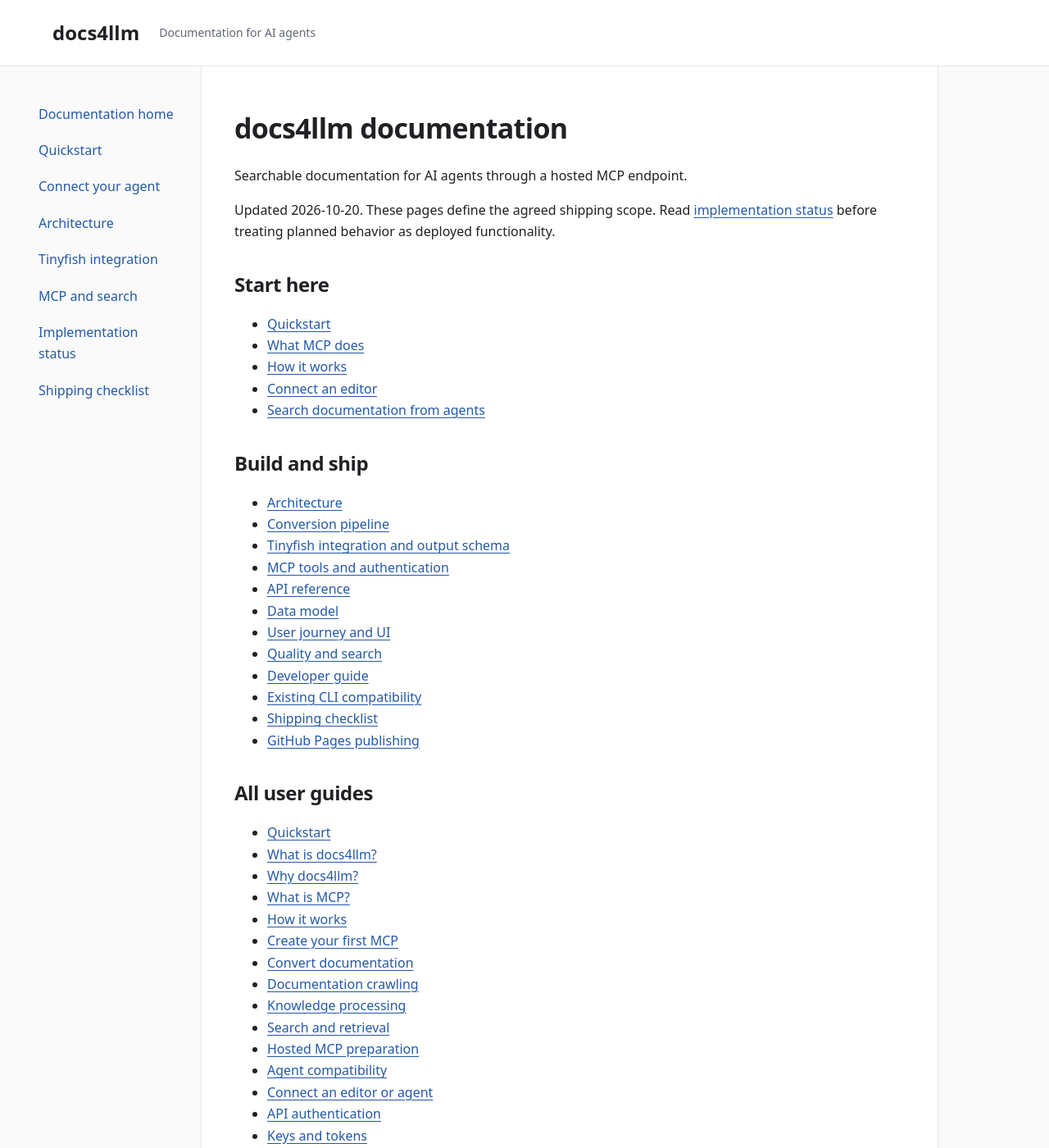
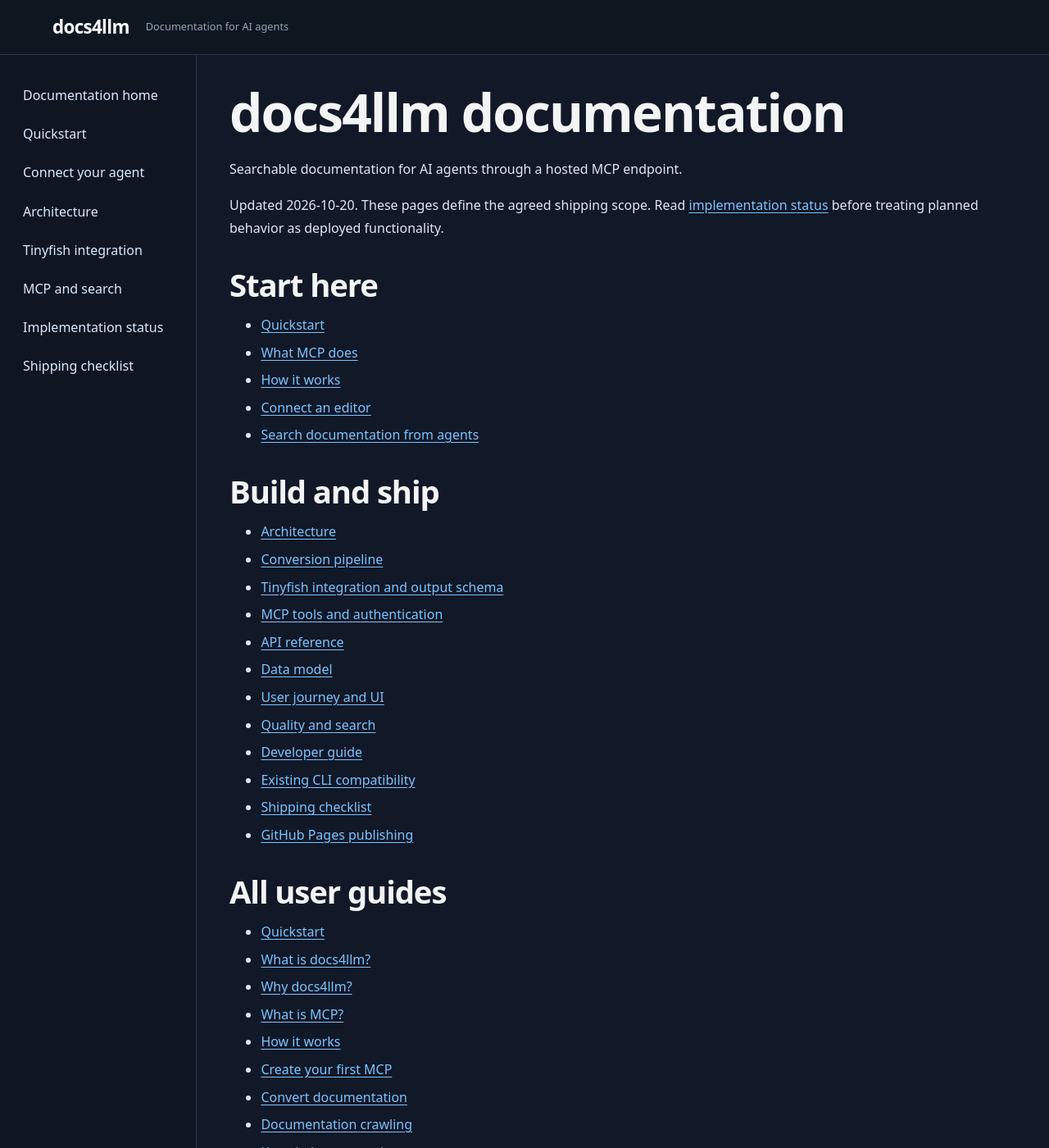
Before and after one commit to dipesh-BS/docs-docs, a Jekyll site: the page built from docs/index.md, in a window 1280 px wide and 1400 px high. Shown: the whole window at 82% size. Built offline with Jekyll 4.4.1, drawn with Linux system fonts in a browser that asks for light colours.

Commit message:
Improve the docs layout to a dark, HTML-friendly documentation style matching the lightweight docs landing page design.

```diff
--- a/docs/assets/style.css
+++ b/docs/assets/style.css
@@ -1,23 +1,253 @@
 * { box-sizing: border-box; }
-body { margin: 0; background: #fafafa; color: #202124; font: 16px/1.65 system-ui, sans-serif; }
-header { padding: 20px 5vw; border-bottom: 1px solid #e5e7eb; display: flex; gap: 24px; align-items: center; background: white; }
-header a { font-size: 24px; font-weight: 750; text-decoration: none; color: #202124; }
-header span, footer { color: #626773; font-size: 14px; }
-.shell { display: grid; grid-template-columns: 230px minmax(0, 900px); max-width: 1250px; margin: auto; }
-nav { padding: 36px 20px; }
-nav a { display: block; padding: 9px 12px; border-radius: 6px; text-decoration: none; }
-nav a:hover { background: #eef0f3; }
-main { padding: 32px 40px 64px; background: white; min-width: 0; border-inline: 1px solid #e5e7eb; overflow-wrap: anywhere; }
-a { color: #2459a6; text-underline-offset: 3px; }
-h1, h2, h3 { line-height: 1.25; letter-spacing: -.02em; }
-h1 { font-size: 34px; } h2 { margin-top: 36px; }
-pre { background: #f5f6f8; padding: 18px; overflow-x: auto; border: 1px solid #e5e7eb; border-radius: 8px; }
-code { font-family: ui-monospace, monospace; font-size: .88em; }
-table { display: block; max-width: 100%; overflow-x: auto; border-collapse: collapse; }
-th, td { border: 1px solid #e5e7eb; padding: 10px 14px; text-align: left; }
-blockquote { margin-inline: 0; padding: 4px 20px; border-left: 3px solid #d88458; background: #fff8f3; }
-footer { padding: 24px; text-align: center; border-top: 1px solid #e5e7eb; }
-:focus-visible { outline: 3px solid #2459a6; outline-offset: 3px; }
-.skip { position: absolute; left: 12px; top: -60px; background: white; padding: 8px; }
-.skip:focus { top: 8px; }
-@media (max-width: 760px) { .shell { display: block; } nav { padding: 12px; display: flex; flex-wrap: wrap; } main { padding: 22px; border: 0; } header span { display: none; } h1 { font-size: 28px; } }
+
+html { scroll-behavior: smooth; }
+
+body {
+  margin: 0;
+  background: #111827;
+  color: #e5e7eb;
+  font: 16px/1.7 system-ui, -apple-system, BlinkMacSystemFont, "Segoe UI", sans-serif;
+}
+
+header {
+  display: flex;
+  align-items: center;
+  gap: 20px;
+  padding: 14px 5vw;
+  background: rgba(15, 23, 32, 0.96);
+  border-bottom: 1px solid #2d3748;
+  position: sticky;
+  top: 0;
+  z-index: 10;
+}
+
+header a {
+  color: #f8fafc;
+  text-decoration: none;
+  font-size: 1.4rem;
+  font-weight: 700;
+  letter-spacing: -0.03em;
+}
+
+header span,
+footer {
+  color: #94a3b8;
+  font-size: 0.8rem;
+}
+
+.shell {
+  display: grid;
+  grid-template-columns: 240px minmax(0, 1fr);
+  max-width: 1280px;
+  margin: 0 auto;
+  min-height: calc(100vh - 72px);
+}
+
+nav {
+  padding: 28px 18px 48px;
+  border-right: 1px solid #2d3748;
+  background: rgba(15, 23, 32, 0.78);
+}
+
+nav a {
+  display: block;
+  padding: 8px 10px;
+  margin-bottom: 4px;
+  border-radius: 6px;
+  color: #dbeafe;
+  text-decoration: none;
+  transition: background 0.2s ease, color 0.2s ease, transform 0.2s ease;
+}
+
+nav a:hover,
+nav a:focus-visible {
+  background: rgba(96, 165, 250, 0.12);
+  color: #ffffff;
+  transform: translateX(2px);
+}
+
+main {
+  padding: 32px 40px 64px;
+  min-width: 0;
+  overflow-wrap: anywhere;
+  background: transparent;
+}
+
+main > *:first-child { margin-top: 0; }
+
+main h1,
+main h2,
+main h3,
+main h4 {
+  color: #f3f4f6;
+  line-height: 1.2;
+  letter-spacing: -0.03em;
+  margin-top: 2rem;
+  margin-bottom: 0.75rem;
+}
+
+main h1 {
+  font-size: clamp(2.4rem, 5vw, 4rem);
+  margin-top: 0;
+  margin-bottom: 1rem;
+}
+
+main h2 {
+  font-size: clamp(1.8rem, 3vw, 2.6rem);
+}
+
+main h3 {
+  font-size: 1.35rem;
+}
+
+main p,
+main li,
+main dd,
+main dt {
+  color: #dfe7f6;
+  line-height: 1.75;
+}
+
+main p {
+  margin: 0 0 1rem;
+}
+
+main ul,
+main ol {
+  margin: 0 0 1.5rem 1.4rem;
+  padding-left: 1rem;
+}
+
+main li {
+  margin: 0.35rem 0;
+}
+
+main a {
+  color: #7cc4ff;
+  text-decoration: underline;
+  text-underline-offset: 0.18em;
+}
+
+main a:hover,
+main a:focus-visible {
+  color: #bfe3ff;
+}
+
+pre {
+  background: #0b1220;
+  color: #dbeafe;
+  padding: 18px 20px;
+  border: 1px solid #2d3748;
+  border-radius: 10px;
+  overflow-x: auto;
+  margin: 1.25rem 0;
+}
+
+code {
+  font-family: "SFMono-Regular", Consolas, "Liberation Mono", Menlo, monospace;
+  font-size: 0.9em;
+  color: #dbeafe;
+}
+
+pre code {
+  background: transparent;
+  padding: 0;
+}
+
+table {
+  width: 100%;
+  max-width: 100%;
+  display: block;
+  overflow-x: auto;
+  border-collapse: collapse;
+  margin: 1.5rem 0;
+  border: 1px solid #2d3748;
+  border-radius: 10px;
+}
+
+th,
+td {
+  border: 1px solid #2d3748;
+  padding: 10px 14px;
+  text-align: left;
+  vertical-align: top;
+  color: #e2e8f0;
+}
+
+th {
+  background: rgba(59, 130, 246, 0.12);
+  color: #f8fbff;
+}
+
+blockquote {
+  margin: 1.5rem 0;
+  padding: 0.8rem 1.1rem 0.8rem 1.2rem;
+  border-left: 4px solid #7cc4ff;
+  background: rgba(124, 196, 255, 0.08);
+  color: #dfe7f6;
+}
+
+blockquote p:last-child {
+  margin-bottom: 0;
+}
+
+footer {
+  padding: 20px 24px 28px;
+  border-top: 1px solid #2d3748;
+  text-align: center;
+  background: rgba(15, 23, 32, 0.9);
+}
+
+.skip {
+  position: absolute;
+  left: 12px;
+  top: -60px;
+  background: #f8fafc;
+  color: #0f172a;
+  padding: 8px 12px;
+  border-radius: 6px;
+  text-decoration: none;
+}
+
+.skip:focus {
+  top: 12px;
+}
+
+:focus-visible {
+  outline: 3px solid #7cc4ff;
+  outline-offset: 3px;
+}
+
+@media (max-width: 760px) {
+  body {
+    background: #0f1720;
+  }
+
+  .shell {
+    display: block;
+  }
+
+  nav {
+    padding: 12px 14px;
+    border-right: 0;
+    border-bottom: 1px solid #2d3748;
+  }
+
+  nav a {
+    display: inline-block;
+    margin: 0 8px 8px 0;
+  }
+
+  main {
+    padding: 24px 20px 48px;
+  }
+
+  header span {
+    display: none;
+  }
+
+  header {
+    gap: 12px;
+    padding-inline: 18px;
+  }
+}
```
